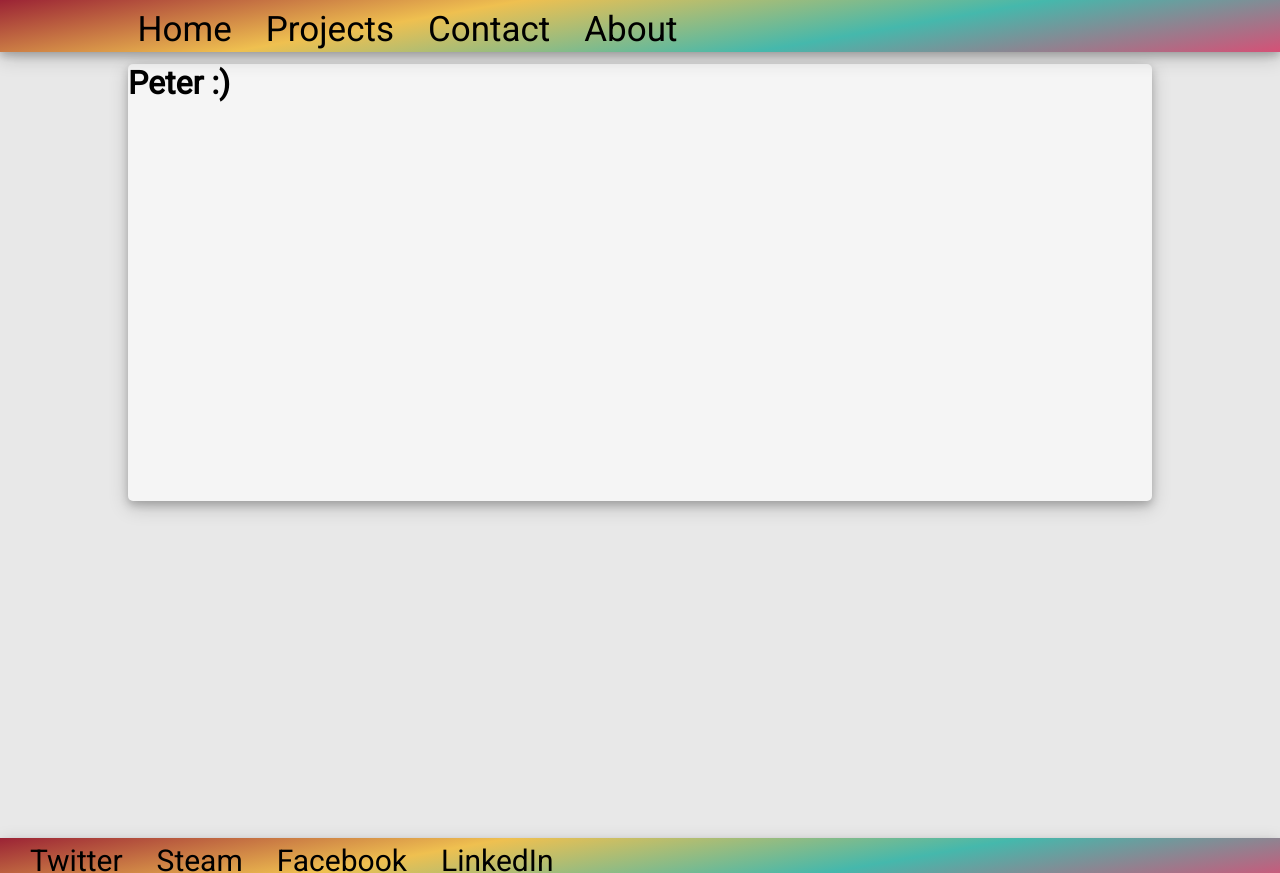
After one commit to Neerholt/neerholtporfolie, a PHP site: page /about.php in a window 1280 px wide. The commit adds this page. Run offline with PHP 8.4, Linux system fonts and the light colour scheme.

Commit message:
Har lavet en en about side, lavet ændringer i css style

```diff
--- /dev/null
+++ b/about.php
@@ -0,0 +1,43 @@
+<html>
+   <head>
+      <link rel="stylesheet" type="text/css" href="style.css">
+      <meta name="viewport" content="width=device-width, initial-scale=1.0">
+      <link href="https://fonts.googleapis.com/css?family=Roboto&display=swap" rel="stylesheet"><!--Google stylesheet-->
+      <title>About</title>
+   </head>
+   <body>
+       <header>
+           <nav>
+             <ul>
+               <li><a href="index.php">Home</a></li>
+               <li><a href="projects.php">Projects</a></li>
+               <li><a href="contact.php">Contact</a></li>
+               <li><a href="about.php">About</a></li>
+             </ul>
+           </nav>
+       </header>
+
+       <main>
+           <div id="top-container">
+               <h1>Peter :)</h1>
+           </div>
+
+
+       </main>
+
+
+       <footer>
+           <div id="footer">
+               <nav>
+                 <ul>
+                   <li><a href="index.php">Twitter</a></li>
+                   <li><a href="#">Steam</a></li>
+                   <li><a href="#">Facebook</a></li>
+                   <li><a href="#">LinkedIn</a></li>
+                </ul>
+               </nav>
+           </div>
+       </footer>
+
+   </body>
+</html>
--- a/index.php
+++ b/index.php
@@ -24,7 +24,7 @@
   <p>Some text some text some text some text..</p>
            </div>
 
-           <a href="#">
+           <a href="contact.php">
               <div id="trippel-container">
                <h1>Contact</h1>
                   <div id="trippel-container-kasse-text">
@@ -36,7 +36,7 @@
            </a>
 
 
-            <a href="#">
+           <a href="projects.php">
               <div id="trippel-container">
                <h1>Projects</h1>
                   <div id="trippel-container-kasse-text">
@@ -59,7 +59,7 @@
               </div>
            </a>
 
-             <a href="#">
+           <a href="about.php">
               <div id="trippel-container">
                <h1>About</h1>
                   <div id="trippel-container-kasse-text">
--- a/projects.php
+++ b/projects.php
@@ -3,7 +3,7 @@
       <link rel="stylesheet" type="text/css" href="style.css">
       <meta name="viewport" content="width=device-width, initial-scale=1.0">
       <link href="https://fonts.googleapis.com/css?family=Roboto&display=swap" rel="stylesheet"><!--Google stylesheet-->
-      <title>Neerholt.it</title>
+      <title>Projects</title>
    </head>
    <body>
        <header>
--- a/style.css
+++ b/style.css
@@ -77,7 +77,6 @@ header nav{
 
 footer ul{
    background:-webkit-linear-gradient(100deg, #D65076, #45B8AC, #EFC050, #9B2335);
-   box-shadow: 0 4px 8px 0 rgba(0, 0, 0, 0.2), 0 6px 20px 0 rgba(0, 0, 0, 0.19);
 }
 
 footer ul li{
@@ -115,7 +114,7 @@ footer nav{
     margin-left: 10%;
     margin-bottom: 1%;
     width: 18.5%;
-    height: 30%;
+    height: 33%;
     box-shadow: 0 4px 8px 0 rgba(0, 0, 0, 0.2), 0 6px 20px 0 rgba(0, 0, 0, 0.19);
     background:-webkit-linear-gradient(100deg, #D65076, #45B8AC, #EFC050);
     border-radius: 5px;
@@ -132,7 +131,7 @@ footer nav{
 
 #trippel-container-kasse-text{
     width: auto;
-    height: 85%;
+    height: 86%;
     background-color: whitesmoke;
     border-color: black;
     border-bottom-left-radius:5px;
@@ -169,7 +168,8 @@ footer nav{
     width: 18.5%;
     height: 40%;
     box-shadow: 0 4px 8px 0 rgba(0, 0, 0, 0.2), 0 6px 20px 0 rgba(0, 0, 0, 0.19);
-    background:-webkit-linear-gradient(100deg, #D65076, #45B8AC, #EFC050);
+    background-color: #F6D155;
+    /*background:-webkit-linear-gradient(100deg,#45B8AC, #EFC050);*/
     border-radius: 5px;
     float: left;
 
@@ -208,3 +208,4 @@ footer nav{
     border-bottom-left-radius:5px;
     border-bottom-right-radius: 5px;
 }
+/*-----------------------------------------------------------------------------------------------------*/
```
